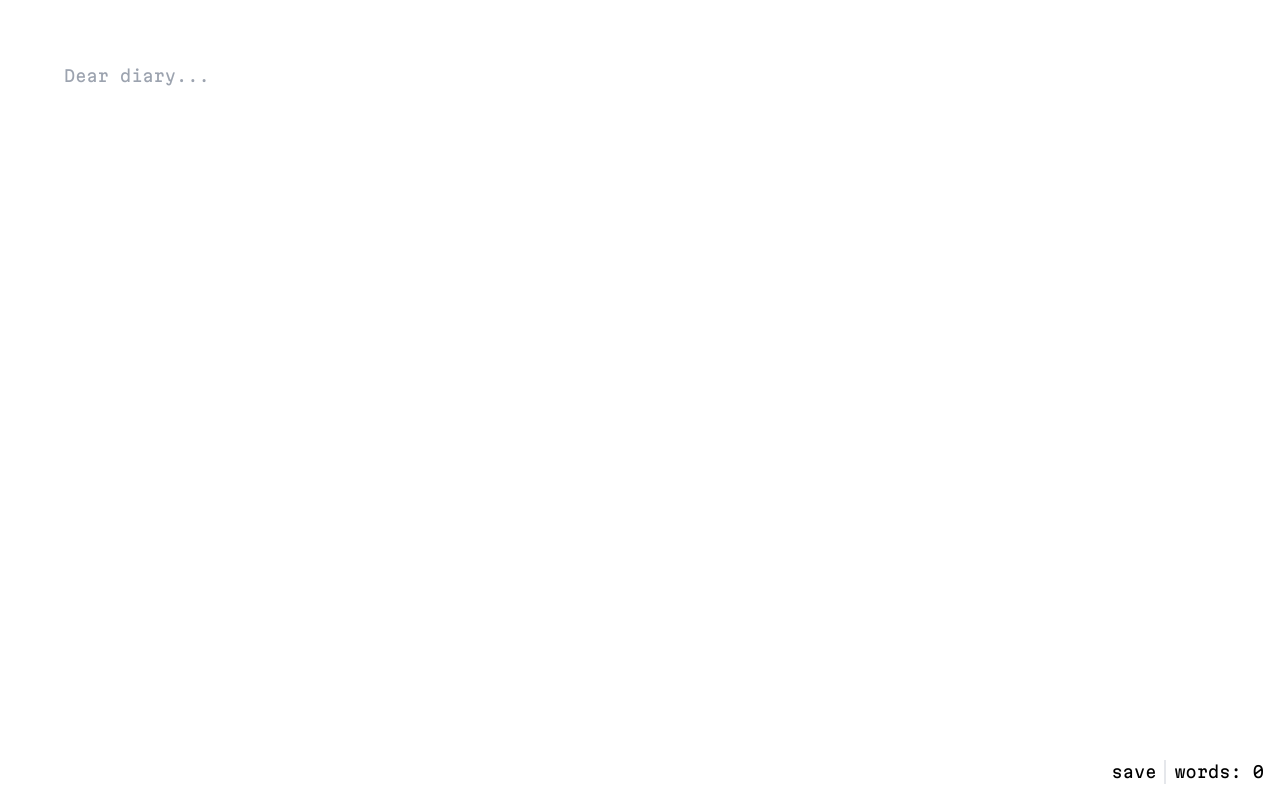
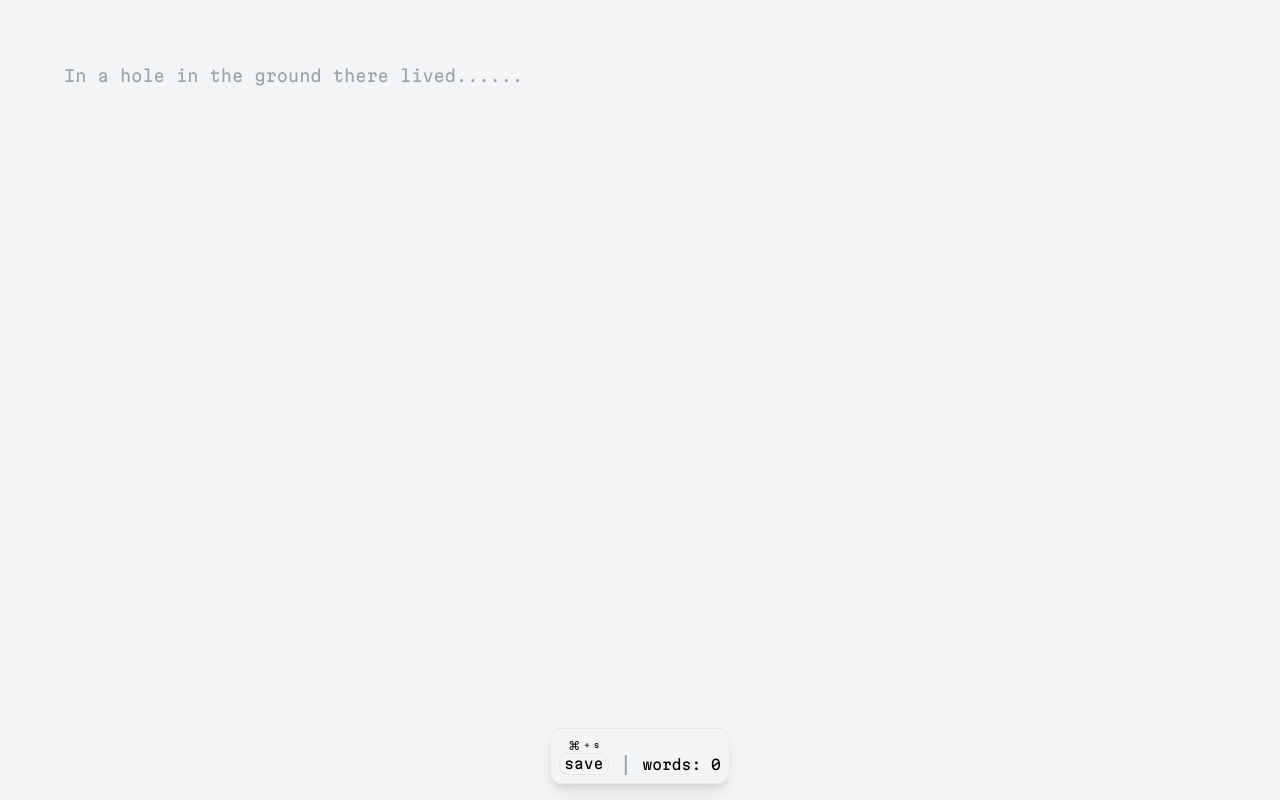
Before and after one commit to circles-png/typer, a React (Vite) app: page / in a window 1280 px wide. Built offline with nearby package versions, Linux system fonts and the light colour scheme.

Commit message:
update app

```diff
--- a/src/App.tsx
+++ b/src/App.tsx
@@ -2,21 +2,52 @@ import { useState } from 'react'
 
 const App = () => {
   const placeholders = [
-    'Type',
-    'Dear diary'
+    'Mr. and Mrs. Dursley of number four, Privet Drive...',
+    'Once upon a time...',
+    'Dear diary...',
+    'In a land far away...',
+    'When Mr Bilbo Baggins of Bag End announced...',
+    'In a hole in the ground there lived...',
+    'There was a boy called...'
   ],
         [ wordCount, setWordCount ] = useState(0)
   return <>
     <div className='grid place-content-center h-full'>
       <textarea
-        className='resize-none appearance-none p-16 w-screen h-screen'
+        className='resize-none appearance-none p-8 sm:p-16 w-screen h-screen bg-gray-100'
         placeholder={`${placeholders[Math.floor(Math.random() * placeholders.length)]}...`}
         onInput={event => {
-          setWordCount(Array.from(event.currentTarget.value.matchAll(/\S+\s?/ug)).length)
+          setWordCount(
+            (
+              event.currentTarget.value
+                .replace(/[^\w\s]|_/ug, '')
+                .replace(/\s+/ug, ' ')
+                .toLowerCase()
+                .match(/\b[a-z\d]+\b/ug) || []
+            ).length
+          )
+        }}
+        onKeyDown={event => {
+          if (event.key === 'Tab') {
+            event.preventDefault()
+            const end = event.currentTarget.selectionEnd,
+                  start = event.currentTarget.selectionStart
+            event.currentTarget.value = `${event.currentTarget.value.substring(0, start)
+            }    ${event.currentTarget.value.substring(end)}`
+            event.currentTarget.selectionStart = start + 4
+            event.currentTarget.selectionEnd = start + 4
+          }
         }}
       />
-      <span className='absolute bottom-4 right-4 flex divide-x-2 [&_*]:px-2 [&_*:last-child]:pr-0'>
-        <button>save</button>
+      <span className='absolute bottom-4 right-1/2 translate-x-1/2 flex divide-x-2 divide-gray-400 [&>*]:px-4 [&>*:last-child]:pr-0 [&>*:first-child]:pl-0 items-end shadow-lg rounded-xl border p-2 text-sm'>
+        <button className='flex flex-col items-center'>
+          <span className='flex gap-1 items-center text-[8px] leading-none'>
+            <span className='text-xs'>&#8984;</span>
+            <span>+</span>
+            <span>s</span>
+          </span>
+          <span className='rounded-lg border px-1'>save</span>
+        </button>
         <span>words: {wordCount}</span>
       </span>
     </div>
```
